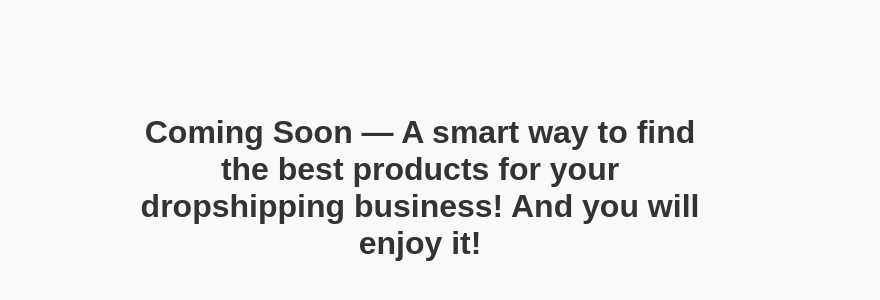
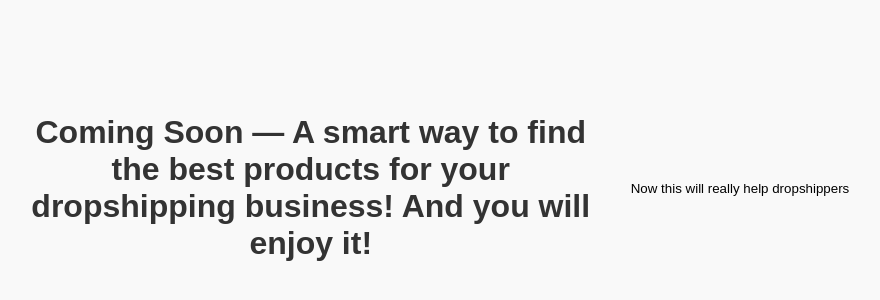
Before and after one commit to TalhaRajput501/ali-express-hunter, a plain HTML site: page index.html in a window 1280 px wide. Shown: the part 220-520 px from the top of the page, without its empty margins (220-1100 px from the left). Drawn offline with Linux system fonts and the light colour scheme.

Commit message:
i does not change anything just for fun

```diff
--- a/index.html
+++ b/index.html
@@ -24,5 +24,6 @@
 </head>
 <body>
   <h1>Coming Soon — A smart way to find the best products for your dropshipping business! And you will enjoy it!</h1>
+  <small>Now this will really help dropshippers </small>
 </body>
 </html>
```
